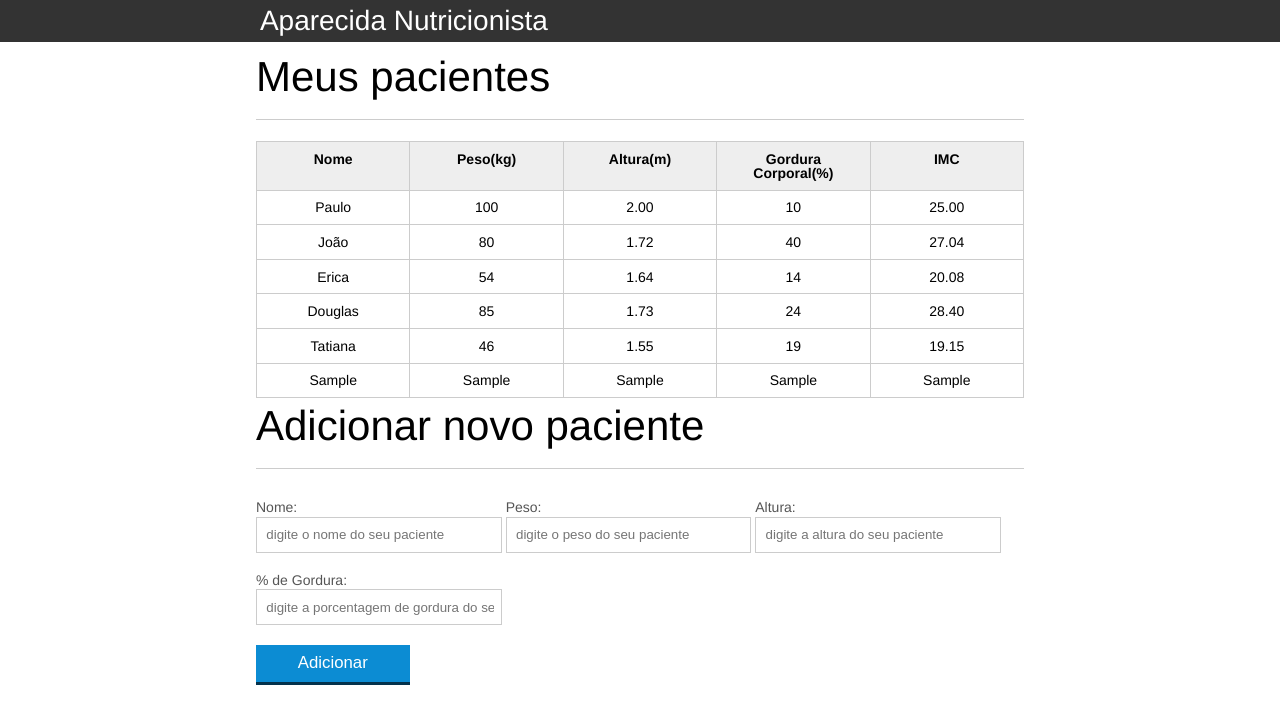
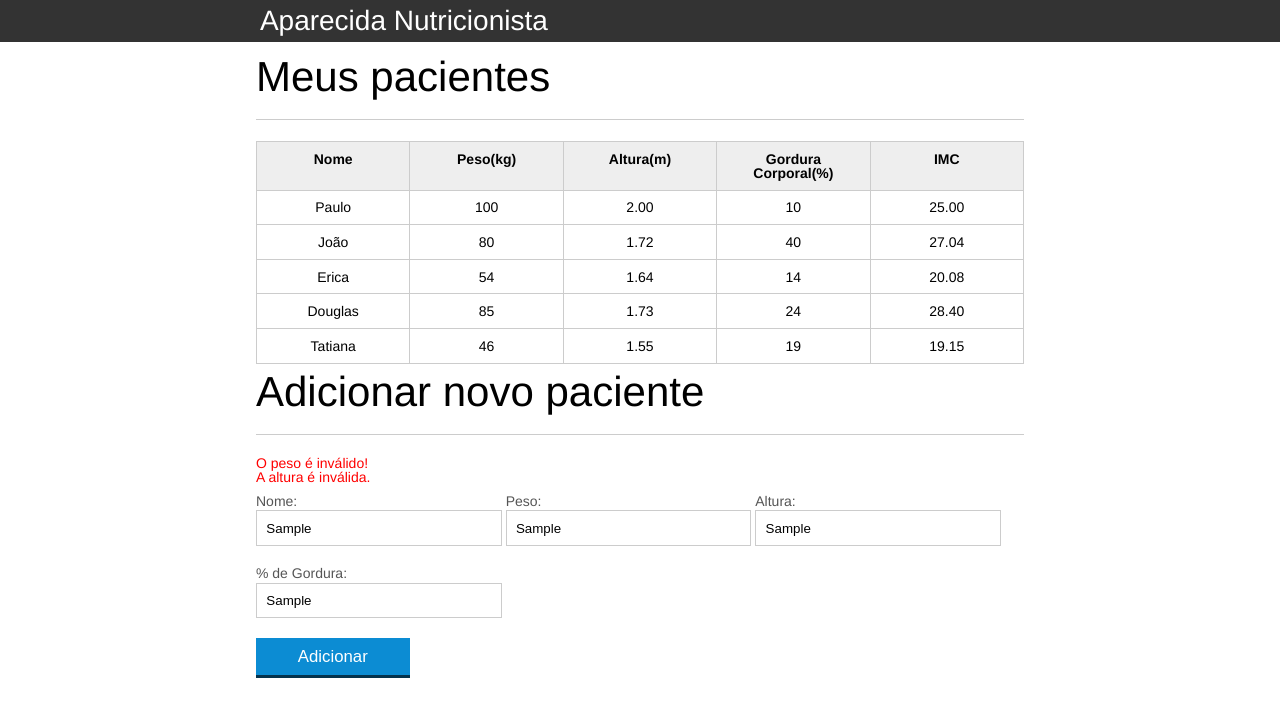
Before and after one commit to lucianonevesln/alura_javascript_programando_linguagem_web, a plain HTML site: page index.html in a window 1280 px wide. Both pictures are taken after typing "Sample", "Sample", "Sample", "Sample" into the empty fields and a click on the button "Adicionar". Drawn offline with Linux system fonts and the light colour scheme.

Commit message:
estudando javascript 2

```diff
--- a/css/index.css
+++ b/css/index.css
@@ -136,3 +136,7 @@ button[disabled=disabled], button:disabled {
 .paciente-invalido{
 	background-color: lightcoral;
 }
+
+#mensagens-erro{
+	color: red;
+}
--- a/index.html
+++ b/index.html
@@ -75,6 +75,7 @@
 
 		<section class="container">
 			<h2 id="titulo-form">Adicionar novo paciente</h2>
+			<ul id="mensagens-erro"></ul>
 			<form id="form-adiciona">
 				<div class="grupo">
 					<label for="nome">Nome:</label>
--- a/js/calcula-imc.js
+++ b/js/calcula-imc.js
@@ -126,10 +126,10 @@ for (var item = 0; item < pacientes.length; item++) {
     var peso = tdPeso.textContent; // obtendo o valor de um objeto e armazenando em uma variavel
     var altura = tdAltura.textContent; // obtendo o valor de um objeto e armazenando em uma variavel
 
-    var pesoEhValido = true; // criando uma variavel para validar se informacoes estao corretas
-    var alturaEhValida = true; // criando uma variavel para validar se informacoes estao corretas
+    var pesoEhValido = validaPeso(peso); // criando uma variavel para validar se informacoes estao corretas
+    var alturaEhValida = validaAltura(altura); // criando uma variavel para validar se informacoes estao corretas
 
-    if (peso <= 0 || peso >= 1000) { // teste logico de peso
+    if (!pesoEhValido) { // teste logico de peso
 
         console.log('Peso invalido'); // saida em console de mensagem invalida
         pesoEhValido = false; // atribuicao de valor logico a uma variavel
@@ -140,7 +140,7 @@ for (var item = 0; item < pacientes.length; item++) {
 
     };
 
-    if (altura <= 0 || altura >= 3.00) { // teste logico de altura
+    if (!alturaEhValida) { // teste logico de altura
 
         console.log('Altura invalida'); // saida em console de mensagem invalida
         alturaEhValida = false; // atribuicao de valor logico a uma variavel
@@ -160,6 +160,36 @@ for (var item = 0; item < pacientes.length; item++) {
 
 };
 
+// funcao para validar se o peso do paciente e valido
+function validaPeso (peso) {
+
+    if (peso >= 0 && peso <= 1000) {
+
+        return true;
+
+    } else {
+
+        return false;
+
+    };
+
+};
+
+// funcao para validar se a altura do paciente e valida
+function validaAltura (altura) {
+
+    if (altura >= 0 && altura <= 3.00) {
+
+        return true;
+
+    } else {
+
+        return false;
+
+    };
+
+};
+
 // funcao para calcular o imc a partir dos valores armazenados em variaveis
 function calculaImc (peso, altura) {
 
--- a/js/form.js
+++ b/js/form.js
@@ -4,7 +4,8 @@ var botaoAdicionar = document.querySelector('#adicionar-paciente');
 // adiciona um escutador de evento e nesse quando o botao e clicado exibe a mensagem definida na funcao
 botaoAdicionar.addEventListener('click', function (Event) {
 
-    Event.preventDefault(); // funcao que previne o comportamento padrao
+    // funcao que previne o comportamento padrao
+    Event.preventDefault();
 
     // armazenando todos os valores capturados no form html
     var form = document.querySelector('#form-adiciona');
@@ -15,13 +16,33 @@ botaoAdicionar.addEventListener('click', function (Event) {
     // criando a tr do paciente
     var pacienteTr = montaTr(paciente);
 
+    // variavel que esta recebendo o retorno da validacao do paciente
+    var erros = validaPaciente(paciente);
+
+    // condicional que verifica se a variavel paciente tem tamanho superior a 0
+    if (erros.length > 0) {
+
+        // // associa uma tag escondida do html a uma variavel e depois o conteudo obtido em erro a essa tag
+        // var mensagemErro = document.querySelector('#mensagem-erro');
+        // mensagemErro.textContent = erros;
+        exibeMensagemDeErro(erros);
+
+        return;
+
+    };
+
     // estrutura para inserir um novo paciente na tabela do front-end
     var tabela = document.querySelector('#tabela-pacientes');
 
+    // insere o paciente dentro de tr
     tabela.appendChild(pacienteTr);
 
     // funcao para limpar o dados do input
     form.reset();
+
+    // para limpara as mensagens de erro eventualmente inseridas
+    var mensagemErro = document.querySelector('#mensagens-erro');
+    mensagemErro.innerHTML = '';
 
 });
 
@@ -40,6 +61,29 @@ botaoAdicionar.addEventListener('click', function (Event) {
 //
 // });
 
+// funcao que insere mensagem de erro em array
+function exibeMensagemDeErro (erros) {
+
+    // estabelecendo contato com id do html
+    var ul = document.querySelector('#mensagens-erro');
+
+    // para limpar mensagens de erro inseridas anteriormente
+    ul.innerHTML = '';
+
+    // forEach para percorrer automaticamente cada elemento do array
+    erros.forEach(function (erro) {
+
+        // variavel que recebe elemento de html criado
+        var li = document.createElement('li');
+        // o conteudo passado por parametro erro e adicionado a tag li criada acima
+        li.textContent = erro;
+        // a tag acima e adcionada a tag pai ul
+        ul.appendChild(li);
+
+    });
+
+};
+
 function obtemPacienteDoFormulario (form) {
 
     // criando objeto em JS para representar o mundo real dentro do JavaScript
@@ -54,10 +98,12 @@ function obtemPacienteDoFormulario (form) {
 
     };
 
+    // return o resultado de paciente
     return paciente;
 
 };
 
+// funcaoa que cria a tag de tabela
 function montaTr (paciente) {
 
     // criando um elemento dentro do html
@@ -95,16 +141,78 @@ function montaTr (paciente) {
     pacienteTr.appendChild(montaTd(paciente.gordura, "info-gordura"));
     pacienteTr.appendChild(montaTd(paciente.peso, "info-imc"));
 
-    return pacienteTr
+    // retorna paciente dentro de tabela tag
+    return pacienteTr;
 
 };
 
+// funcaoa que cria a tag que insere dados na tabela
 function montaTd (dado, classe) {
 
+    // criando a tag td, inserindo dado nela e adicionando classe
     var td = document.createElement('td');
     td.textContent = dado;
     td.classList.add(classe);
 
+    // retorna linha com informacoes
     return td;
 
 };
+
+// funcao que verifica se dados inseridos pelo usuario sao valido
+function validaPaciente (paciente) {
+
+    // array que recebe mensagens de erro
+    var erros = [];
+
+    // condicional para validar se o nome no formulario foi preenchido
+    if (paciente.nome.length == 0) {
+
+        // estrutura para adicionar mensagem de erro no array
+        erros.push('Por favor, inserir o nome do paciente.');
+
+    };
+
+    // condicional para validar se o peso esta em branco
+    if (paciente.peso.length == 0) {
+
+        // estrutura para adicionar mensagem de erro no array
+        erros.push('Por favor, inserir o peso do paciente.');
+
+    };
+
+    // condicional para validar se o peso esta em branco
+    if (paciente.altura.length == 0) {
+
+        // estrutura para adicionar mensagem de erro no array
+        erros.push('Por favor, inserir a altura do paciente.');
+
+    };
+
+    // condicional para validar se o valor gordura foi inserido
+    if (paciente.gordura.length == 0) {
+
+        // estrutura para adicionar mensagem de erro no array
+        erros.push('Por favor, inserir a gordura do paciente.');
+    };
+
+    // condicional que invoca funcao que valida peso
+    if (!validaPeso(paciente.peso)) {
+
+        // estrutura para adicionar mensagem de erro no array
+        erros.push('O peso é inválido!');
+
+    };
+
+    // condicional que invoca funcao que valida altura
+    if (!validaAltura(paciente.altura)) {
+
+        // estrutura para adicionar mensagem de erro no array
+        erros.push('A altura é inválida.');
+
+    };
+
+    // retorno de array
+    return erros;
+
+};
```
